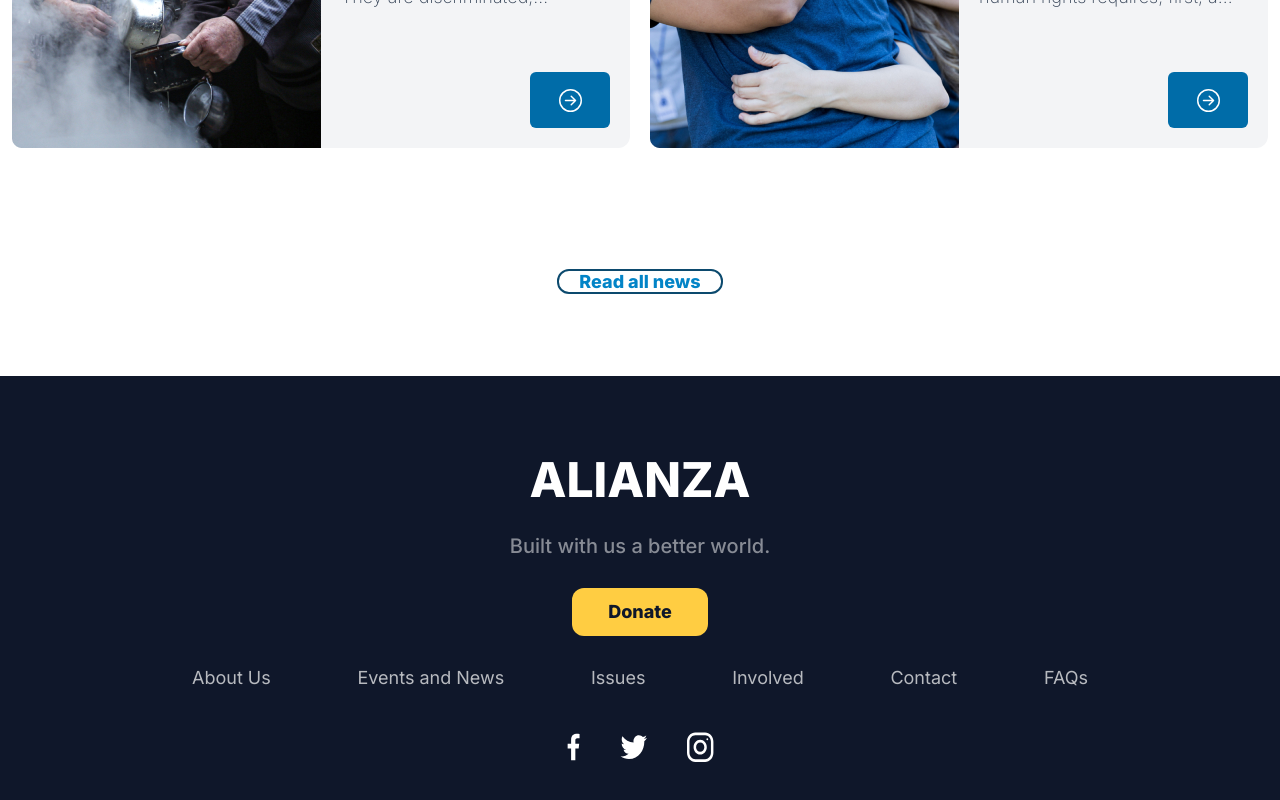
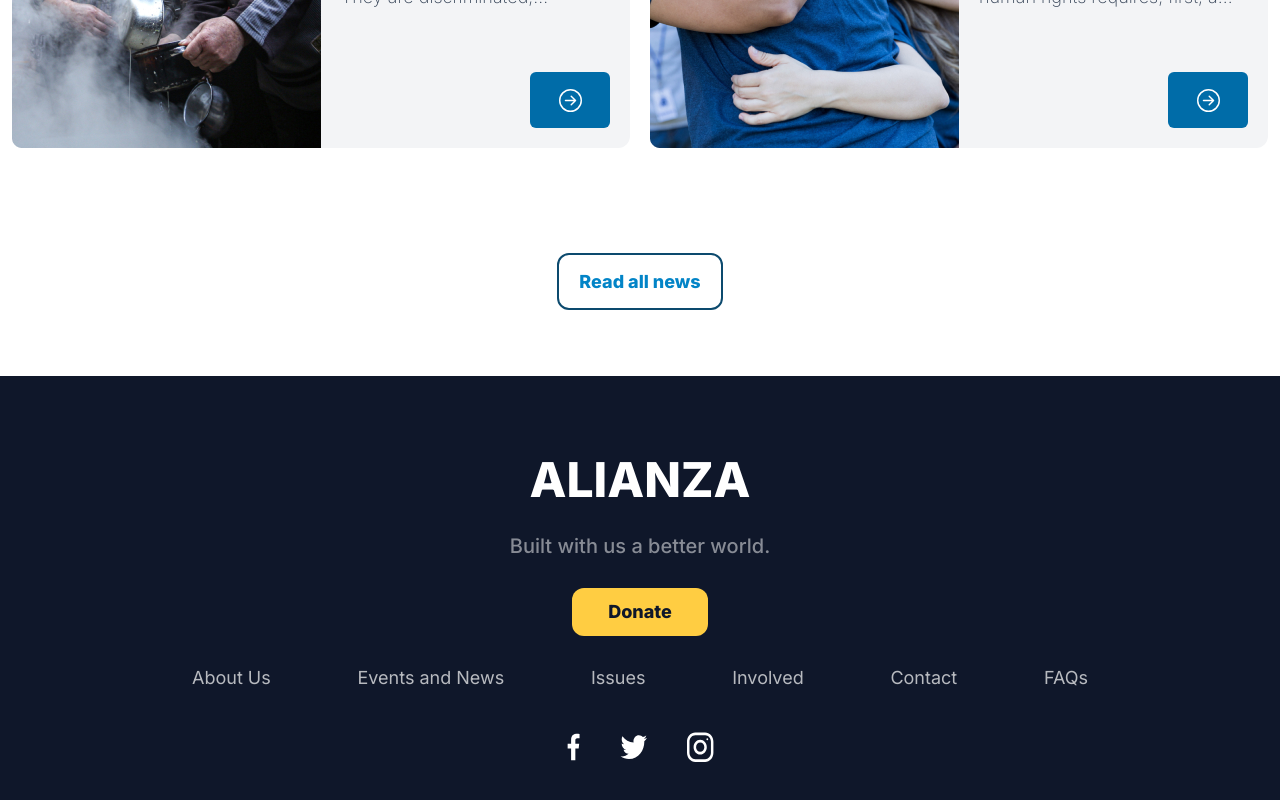
Before and after one commit to junplid/alianza, a Next.js app: page / in a window 1280 px wide. Shown: the part 2569-3369 px from the top of the page. Built offline with nearby package versions, Linux system fonts and the light colour scheme.

Commit message:
update main page

```diff
--- a/src/app/page.tsx
+++ b/src/app/page.tsx
@@ -212,7 +212,7 @@ export default function Home() {
         <div className='max-w-none'>
           <Link
             href={"/events-news"}
-            className='hover:shadow-main-2 hover:bg-link-hover duration-200 h-12 border-2 border-solid border-main px-5 text-normal-b text-lg font-bold rounded-xl'
+            className='hover:shadow-main-2 hover:bg-link-hover duration-200 py-4 border-2 border-solid border-main px-5 text-normal-b text-lg font-bold rounded-xl'
           >
             Read all news
           </Link>
```
